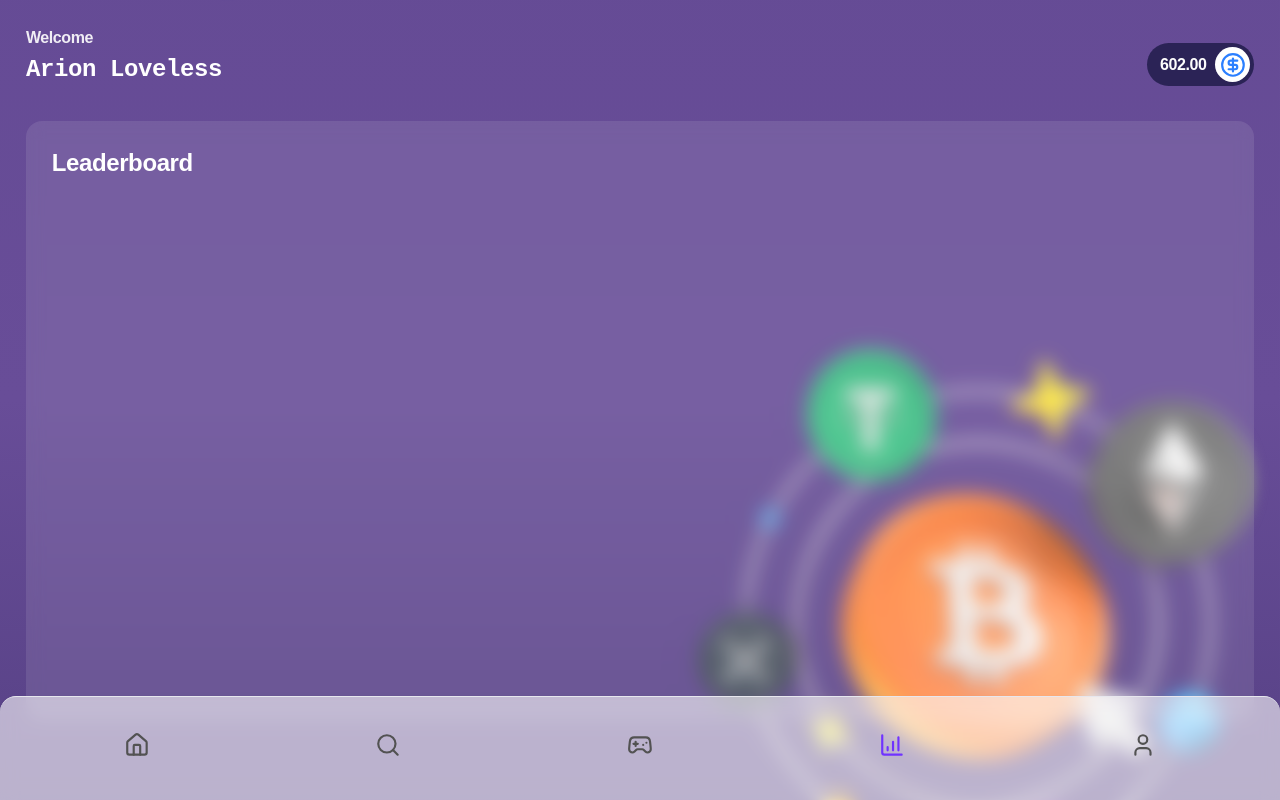
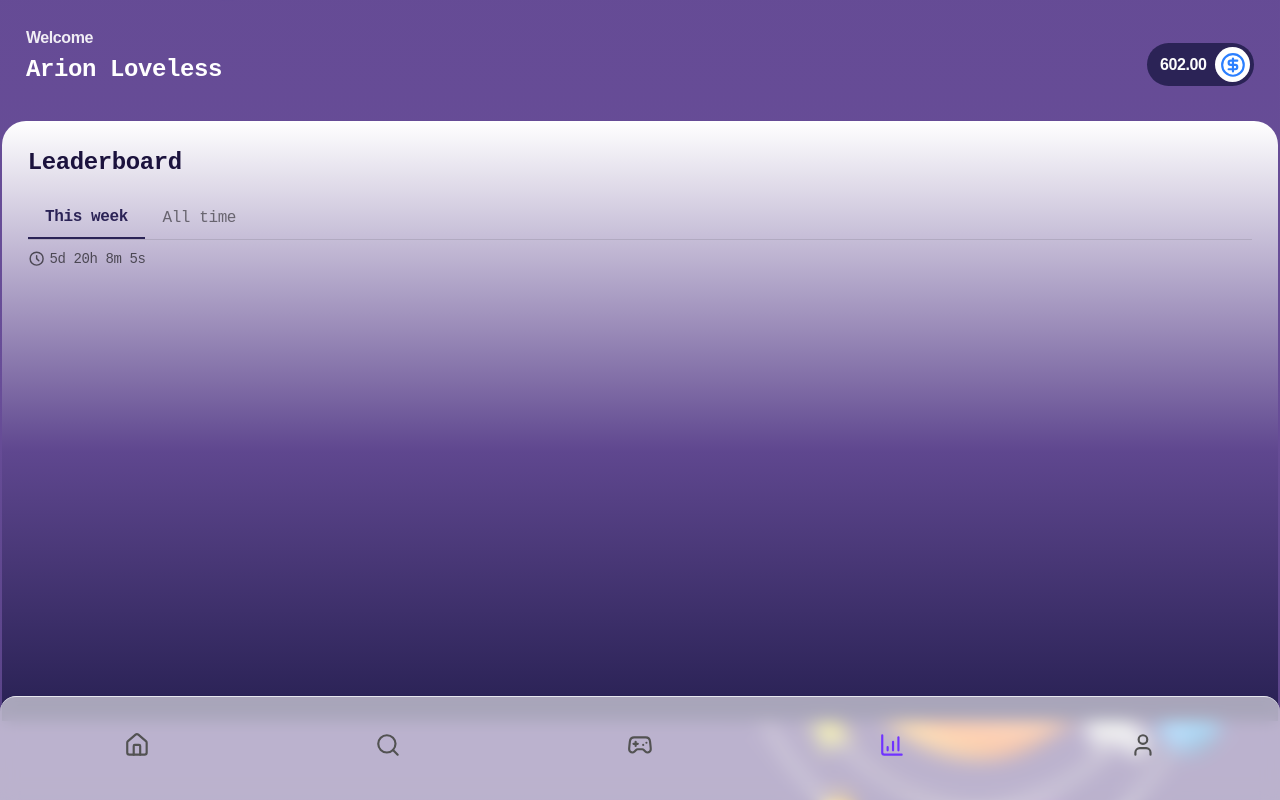
Before and after one commit to DeQuizifi/app.dequizifi.xyz, a Next.js app: page /leaderboard in a window 1280 px wide. Built offline with nearby package versions, Linux system fonts and the light colour scheme.

Commit message:
feat: enhance LeaderboardPage with tab navigation and time remaining display

```diff
--- a/src/app/leaderboard/page.tsx
+++ b/src/app/leaderboard/page.tsx
@@ -1,10 +1,47 @@
 "use client";
 
-import React from "react";
+import React, { useState, useEffect } from "react";
 import WelcomeHeader from "@/components/dashboard/WelcomeHeader";
 import BalanceCard from "@/components/dashboard/BalanceCard";
+import { cn } from "@/lib/utils";
 
 export default function LeaderboardPage() {
+  const [activeTab, setActiveTab] = useState<"week" | "allTime">("week");
+  const [timeRemaining, setTimeRemaining] = useState<string>("");
+
+  // Calculate time remaining in the week
+  useEffect(() => {
+    const updateRemainingTime = () => {
+      const now = new Date();
+      const dayOfWeek = now.getDay(); // 0 is Sunday, 6 is Saturday
+      const hoursInDay = now.getHours();
+      const minutesInHour = now.getMinutes();
+      const secondsInMinute = now.getSeconds();
+
+      // Calculate days until end of week (Sunday)
+      const daysRemaining = 7 - dayOfWeek;
+
+      // Calculate total hours, minutes, seconds remaining
+      const hoursRemaining = 24 - hoursInDay - 1;
+      const minutesRemaining = 60 - minutesInHour - 1;
+      const secondsRemaining = 60 - secondsInMinute;
+
+      setTimeRemaining(
+        `${daysRemaining}d ${hoursRemaining}h ${minutesRemaining}m ${secondsRemaining}s`
+      );
+    };
+
+    updateRemainingTime();
+    const timer = setInterval(updateRemainingTime, 1000);
+
+    return () => clearInterval(timer);
+  }, []);
+
+  const handleTabChange = (tab: "week" | "allTime") => {
+    setActiveTab(tab);
+    // In a real implementation, here we would fetch the appropriate leaderboard data
+  };
+
   return (
     <div className="min-h-screen relative">
       {/* Background Image */}
@@ -24,10 +61,86 @@ export default function LeaderboardPage() {
         </div>
 
         {/* Leaderboard Content Area */}
-        <div className="bg-white/10 backdrop-blur-sm rounded-2xl p-6 min-h-[600px]">
-          <h2 className="text-white text-2xl font-bold mb-6">Leaderboard</h2>
+        <div
+          className={cn(
+            // Full-bleed horizontally, rounded only on the top
+            "mx-[-1.5rem] rounded-t-3xl p-6 min-h-[600px] font-mono overflow-hidden"
+          )}
+          style={{
+            backgroundImage:
+              "linear-gradient(180deg, #FFFFFF 0%, #5F478F 55%, #272052 100%)",
+          }}
+        >
+          <h2 className="text-[#1b123d] text-2xl font-bold mb-6">
+            Leaderboard
+          </h2>
+
+          {/* Tabs for Ranking View */}
+          <div className="mb-6">
+            <div className="flex border-b border-black/10">
+              <button
+                className={cn(
+                  "pb-2 px-4 text-base transition-colors",
+                  // Active: dark purple text with solid underline
+                  activeTab === "week"
+                    ? "text-[#2B2356] font-semibold border-b-2 border-[#2B2356]"
+                    : "text-black/50 hover:text-black/70"
+                )}
+                onClick={() => handleTabChange("week")}
+                aria-label="View this week's leaderboard"
+              >
+                This week
+              </button>
+              <button
+                className={cn(
+                  "pb-2 px-4 text-base transition-colors",
+                  activeTab === "allTime"
+                    ? "text-[#2B2356] font-semibold border-b-2 border-[#2B2356]"
+                    : "text-black/50 hover:text-black/70"
+                )}
+                onClick={() => handleTabChange("allTime")}
+                aria-label="View all time leaderboard"
+              >
+                All time
+              </button>
+            </div>
+
+            {/* Time Remaining Display (Only shown for "This week" tab) */}
+            {activeTab === "week" && (
+              <div className="flex items-center mt-2 text-black/60 text-sm">
+                <svg
+                  xmlns="http://www.w3.org/2000/svg"
+                  className="h-4 w-4 mr-1"
+                  fill="none"
+                  viewBox="0 0 24 24"
+                  stroke="currentColor"
+                >
+                  <path
+                    strokeLinecap="round"
+                    strokeLinejoin="round"
+                    strokeWidth={2}
+                    d="M12 8v4l3 3m6-3a9 9 0 11-18 0 9 9 0 0118 0z"
+                  />
+                </svg>
+                <span aria-label="Time remaining in the week">
+                  {timeRemaining}
+                </span>
+              </div>
+            )}
+          </div>
 
           {/* Placeholder for leaderboard content */}
+          <div className="mt-4">
+            {activeTab === "week" ? (
+              <div className="text-black/70">
+                {/* Weekly leaderboard content will go here */}
+              </div>
+            ) : (
+              <div className="text-black/70">
+                {/* All-time leaderboard content will go here */}
+              </div>
+            )}
+          </div>
         </div>
       </div>
     </div>
```
